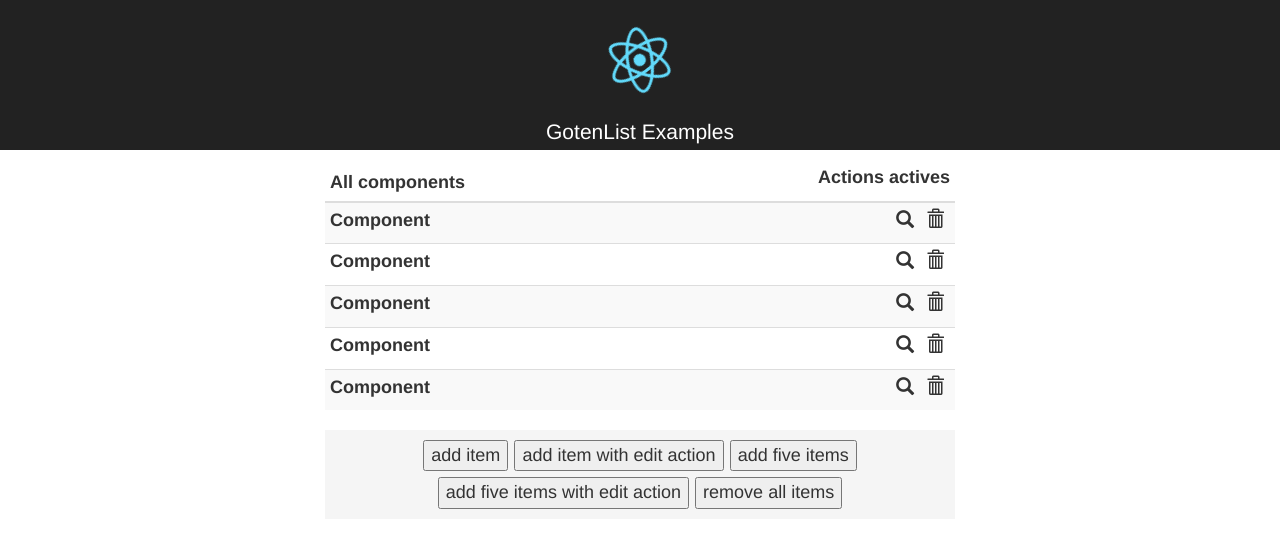
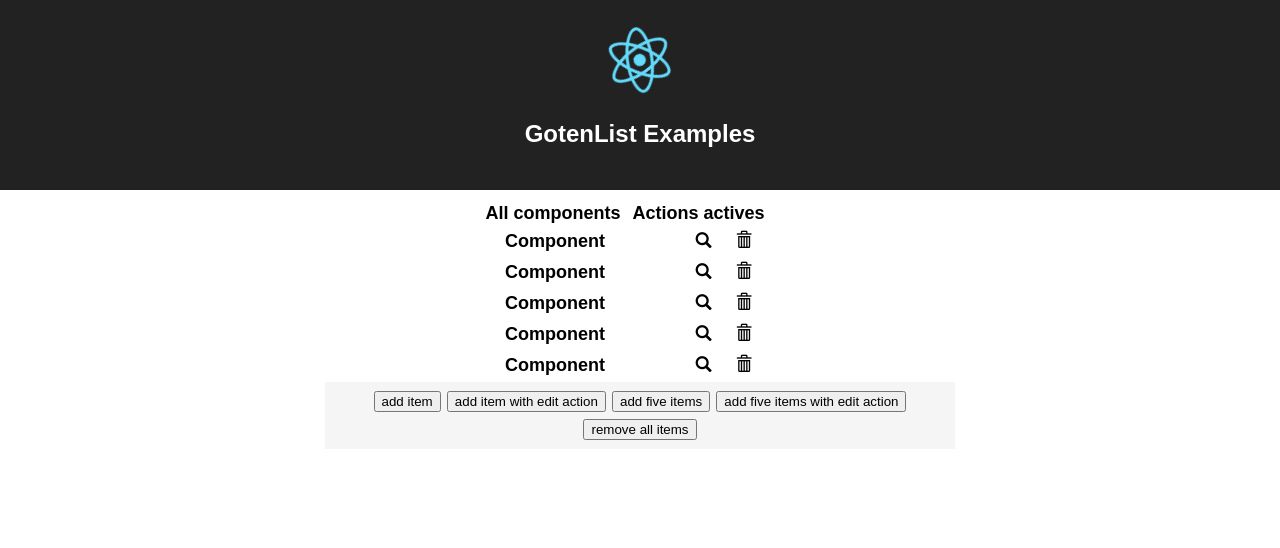
Before and after one commit to CySidi/goten-react-list, a React (Create React App) app in the folder example/: page / in a window 1280 px wide. Both pictures are taken after a click on the input "add five items". Shown: the top 548 px of the page. Built offline with nearby package versions, Linux system fonts and the light colour scheme.

Commit message:
Quitar la dependencia de bootstrap #3
- No se depende más de bootstrap, pero se acopla bien a el, con solo importar los estilos, los toma automaticamente.

```diff
--- a/example/src/exampleGotenList.css
+++ b/example/src/exampleGotenList.css
@@ -3,6 +3,9 @@
     padding-right: 25%;
 }
 
+.items-table {
+    padding-left: 25%;
+}
 .buttons {
     background-color: whitesmoke;
     padding: 1%;
--- a/example/src/exampleGotenList.jsx
+++ b/example/src/exampleGotenList.jsx
@@ -12,6 +12,7 @@ export default class ExampleGotenList extends Component {
     render() {
         return (
             <div className='example-goten-list'>
+                <div className='items-table'>
                 <GotenList
                     title='All components'
                     actionsTitle='Actions actives'
@@ -19,6 +20,7 @@ export default class ExampleGotenList extends Component {
                     onSearch={component => console.log(component)}
                     ref={gotenListRef}
                 />
+                </div>
                 <div className='buttons'>
                     <input
                         type="submit"
--- a/package.json
+++ b/package.json
@@ -1,6 +1,6 @@
 {
   "name": "goten-react-list",
-  "version": "1.0.0",
+  "version": "1.0.1",
   "description": "React component that facilitate the use of list and allow add items, actions and remove them.",
   "author": "Nicolas Meilan <sebastian.nicolas.meilan@gmail.com>",
   "main": "dist/index.js",
@@ -23,7 +23,8 @@
     "react-dom": ">=15.0.1"
   },
   "dependencies": {
-    "react-bootstrap": "^0.32.1"
+    "install": "^0.12.1",
+    "npm": "^6.4.0"
   },
   "devDependencies": {
     "babel-cli": "^6.26.0",
--- a/src/gotenList.css
+++ b/src/gotenList.css
@@ -1,8 +1,40 @@
+@font-face {
+  font-family: 'Glyphicons Halflings';
+  src: url('//cdnjs.cloudflare.com/ajax/libs/twitter-bootstrap/3.3.7/fonts/glyphicons-halflings-regular.eot');
+  src: url('//cdnjs.cloudflare.com/ajax/libs/twitter-bootstrap/3.3.7/fonts/glyphicons-halflings-regular.eot?#iefix') format('embedded-opentype'),
+       url('//cdnjs.cloudflare.com/ajax/libs/twitter-bootstrap/3.3.7/fonts/glyphicons-halflings-regular.woff2') format('woff2'),
+       url('//cdnjs.cloudflare.com/ajax/libs/twitter-bootstrap/3.3.7/fonts/glyphicons-halflings-regular.woff') format('woff'),
+       url('//cdnjs.cloudflare.com/ajax/libs/twitter-bootstrap/3.3.7/fonts/glyphicons-halflings-regular.ttf') format('truetype'),
+       url('//cdnjs.cloudflare.com/ajax/libs/twitter-bootstrap/3.3.7/fonts/glyphicons-halflings-regular.svg#glyphicons_halflingsregular') format('svg');
+}
+
+.actions {
+    float: right;
+}
+
+.actionTitle {
+    padding-left: 5px;
+}
+
+.title {
+    padding-right: 5px;
+}
+
 .button-icon {
     border: 0px;
     background-color: rgba(0, 0, 0, 0);
 }
 
-.actions {
-    float: right;
+.glyphicon {
+  position: relative;
+  top: 1px;
+  display: inline-block;
+  font: normal normal 16px/1 'Glyphicons Halflings';
+  -moz-osx-font-smoothing: grayscale;
+  -webkit-font-smoothing: antialiased;
+  margin-right: 4px;
 }
+
+.glyphicon-pencil:before{content:"\270f";}
+.glyphicon-trash:before{content:"\e020";}
+.glyphicon-search:before{content:"\e003";}
--- a/src/index.js
+++ b/src/index.js
@@ -2,19 +2,13 @@ import React, { Component } from 'react'
 
 import PropTypes from 'prop-types'
 
-import Table from 'react-bootstrap/lib/Table'
-import Glyphicon from 'react-bootstrap/lib/Glyphicon'
-import Button from 'react-bootstrap/lib/Button'
-
 import './gotenList.css'
 
-
-const bootstrapLink = <link rel="stylesheet" href="https://maxcdn.bootstrapcdn.com/bootstrap/3.3.7/css/bootstrap.min.css" integrity="sha384-BVYiiSIFeK1dGmJRAkycuHAHRg32OmUcww7on3RYdg4Va+PmSTsz/K68vbdEjh4u"
-    crossOrigin="anonymous" />
 
 const GotenListState = {
     items: []
 }
+
 
 export class GotenList extends Component {
     constructor(props){
@@ -45,24 +39,17 @@ export class GotenList extends Component {
 
     render(){
         return (
-            <div>
-                {bootstrapLink}
-                <Table striped condensed hover>
-                    <thead>
+                <table className='table table-striped table-condensed table-hover'>
+                    <thead className='table-thead'>
                         <tr>
-                            <th>{this.props.title}</th>
-                            <th>
-                                <label className='actions'>
-                                    {this.props.actionsTitle}
-                                </label>
-                            </th>
+                            <th className= 'title'>{this.props.title}</th>
+                            <th className='actionTitle'>{this.props.actionsTitle}</th>
                         </tr>
                     </thead>
                     <tbody>
                         {this._getItems()}
                     </tbody>
-                </Table>
-            </div>
+                </table>
         )
     }
 
@@ -84,12 +71,16 @@ export class GotenList extends Component {
         return (
             <th>
                 { logic &&
-                <Button
-                    bsClass='button-icon'
+                <button
                     onClick={_ => logic(item)}
+                    type='button'
+                    className='button-icon button-icon-default'
+                    disabled={false}
                 >
-                    <Glyphicon glyph={name} />
-                </Button>
+                    <span
+                        className={'glyphicon glyphicon-' + name}
+                    />
+                </button>
                 }
             </th>
         )
```
Also changed, not shown: 1 other file (tests, documents, lock files or other folders).
